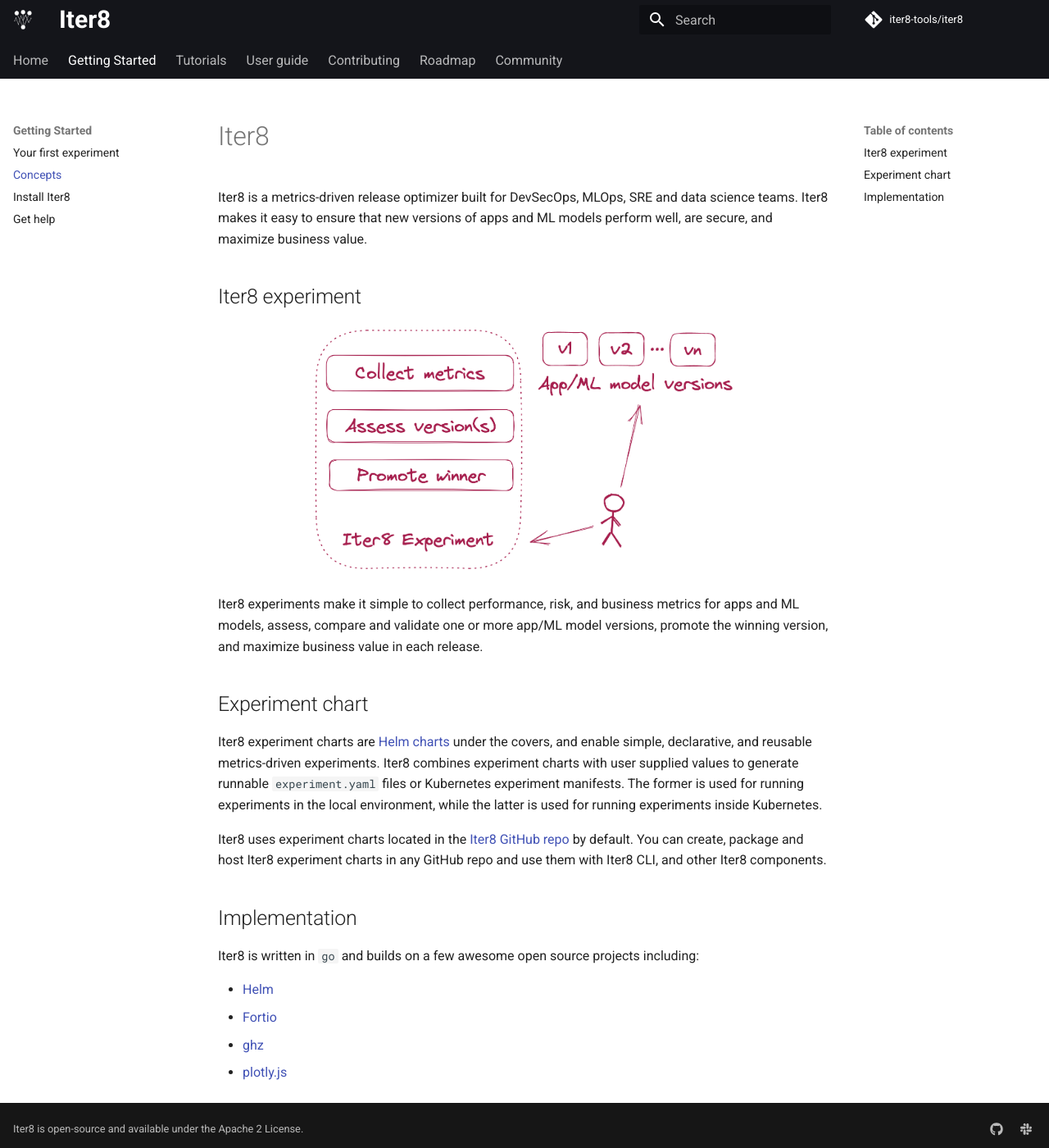
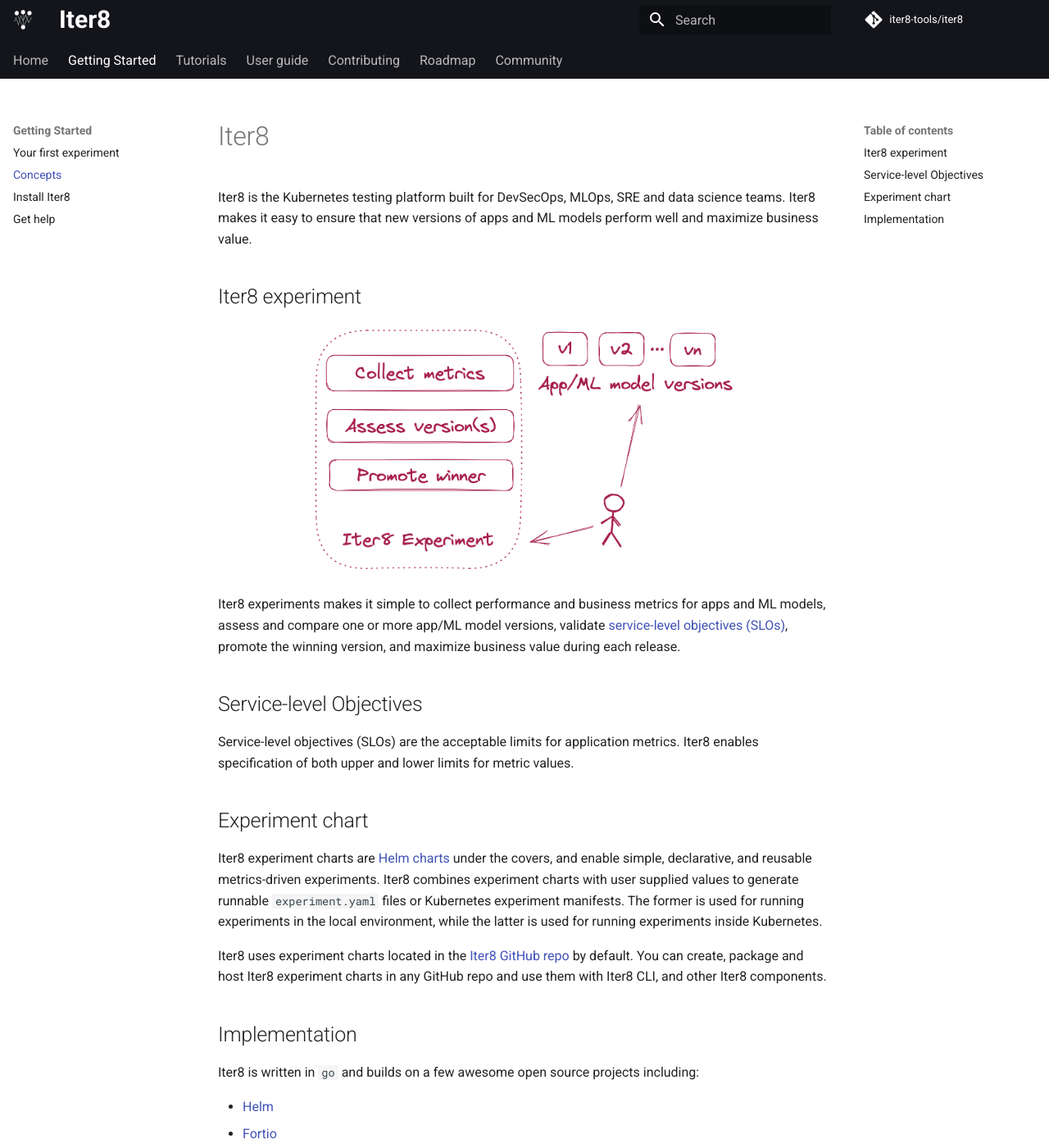
Before and after one commit to iter8-tools/docs, an MkDocs documentation site: the page built from docs/getting-started/concepts.md, in a window 1280 px wide and 1400 px high. Shown: the whole window at 82% size. Built offline with MkDocs 1.6.1 and Material for MkDocs 9.7.7, drawn with Linux system fonts in a browser that asks for light colours; comment, search, counter and statistics services are not loaded; the version menu is left out.

Commit message:
service level objectives
Signed-off-by: Srinivasan Parthasarathy <spartha@us.ibm.com>

```diff
--- a/docs/getting-started/concepts.md
+++ b/docs/getting-started/concepts.md
@@ -3,14 +3,18 @@
 ---
 
 # Iter8
-Iter8 is a metrics-driven release optimizer built for DevSecOps, MLOps, SRE and data science teams. Iter8 makes it easy to ensure that new versions of apps and ML models perform well, are secure, and maximize business value.
+Iter8 is the Kubernetes testing platform built for DevSecOps, MLOps, SRE and data science teams. Iter8 makes it easy to ensure that new versions of apps and ML models perform well and maximize business value.
 
 ## Iter8 experiment
 <p align='center'>
   <img alt-text="load-test-http" src="../../images/iter8-intro-dark.png" width="70%" />
 </p>
 
-Iter8 experiments make it simple to collect performance, risk, and business metrics for apps and ML models, assess, compare and validate one or more app/ML model versions, promote the winning version, and maximize business value in each release.
+Iter8 experiments makes it simple to collect performance and business metrics for apps and ML models, assess and compare one or more app/ML model versions, validate [service-level objectives (SLOs)](#service-level-objectives), promote the winning version, and maximize business value during each release.
+
+## Service-level Objectives
+
+Service-level objectives (SLOs) are the acceptable limits for application metrics. Iter8 enables specification of both upper and lower limits for metric values.
 
 ## Experiment chart
 Iter8 experiment charts are [Helm charts](https://helm.sh/docs/topics/charts/) under the covers, and enable simple, declarative, and reusable metrics-driven experiments. Iter8 combines experiment charts with user supplied values to generate runnable `experiment.yaml` files or Kubernetes experiment manifests. The former is used for running experiments in the local environment, while the latter is used for running experiments inside Kubernetes.
```
Also changed, not shown: docs/getting-started/your-first-experiment.md (+1 -1 lines), docs/tutorials/custom-metrics/one-version.md (+1 -1 lines), docs/tutorials/custom-metrics/two-or-more-versions.md (+1 -1 lines), docs/tutorials/load-test-grpc.md (+1 -1 lines), docs/tutorials/load-test-http.md (+1 -1 lines).
